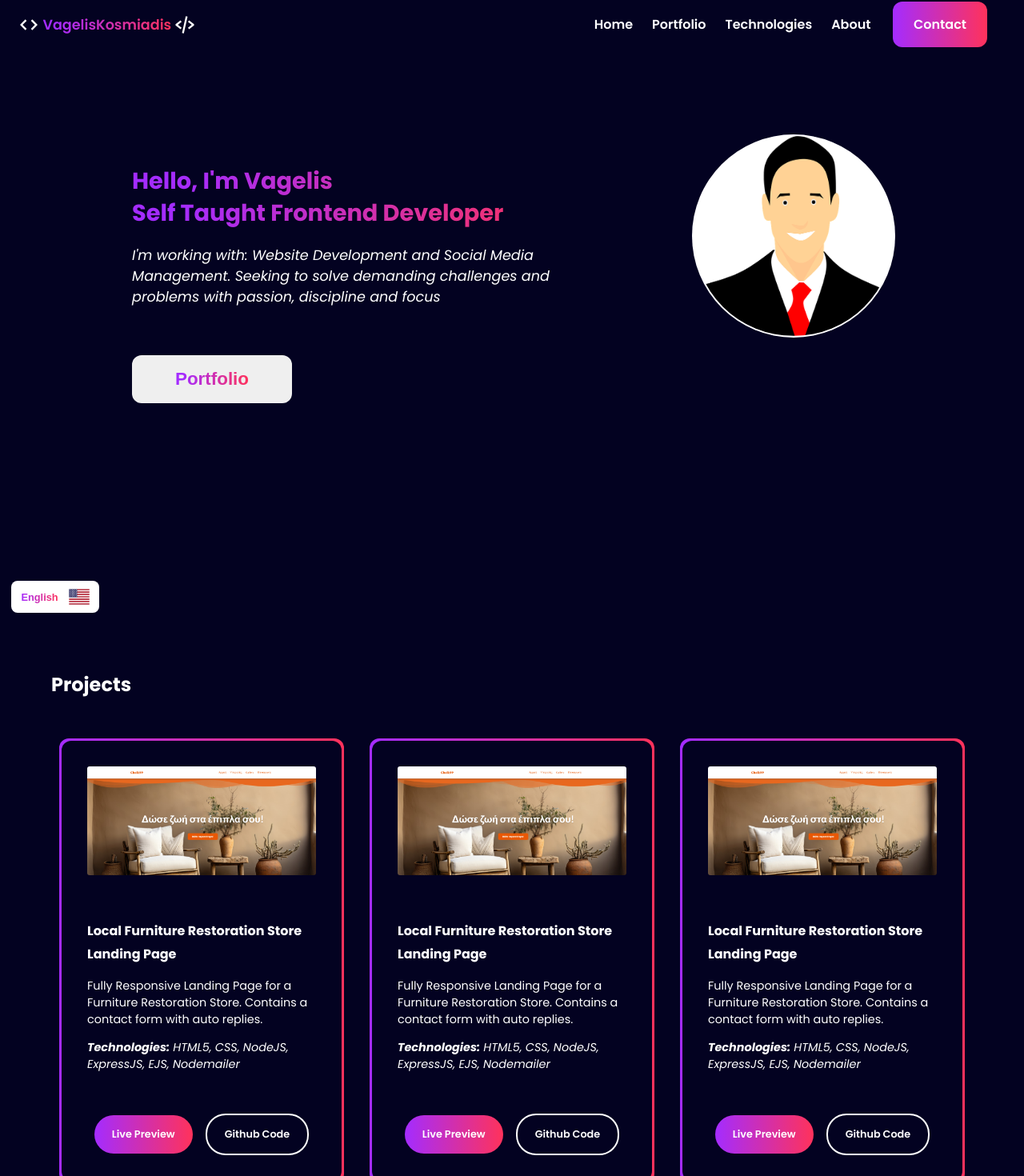
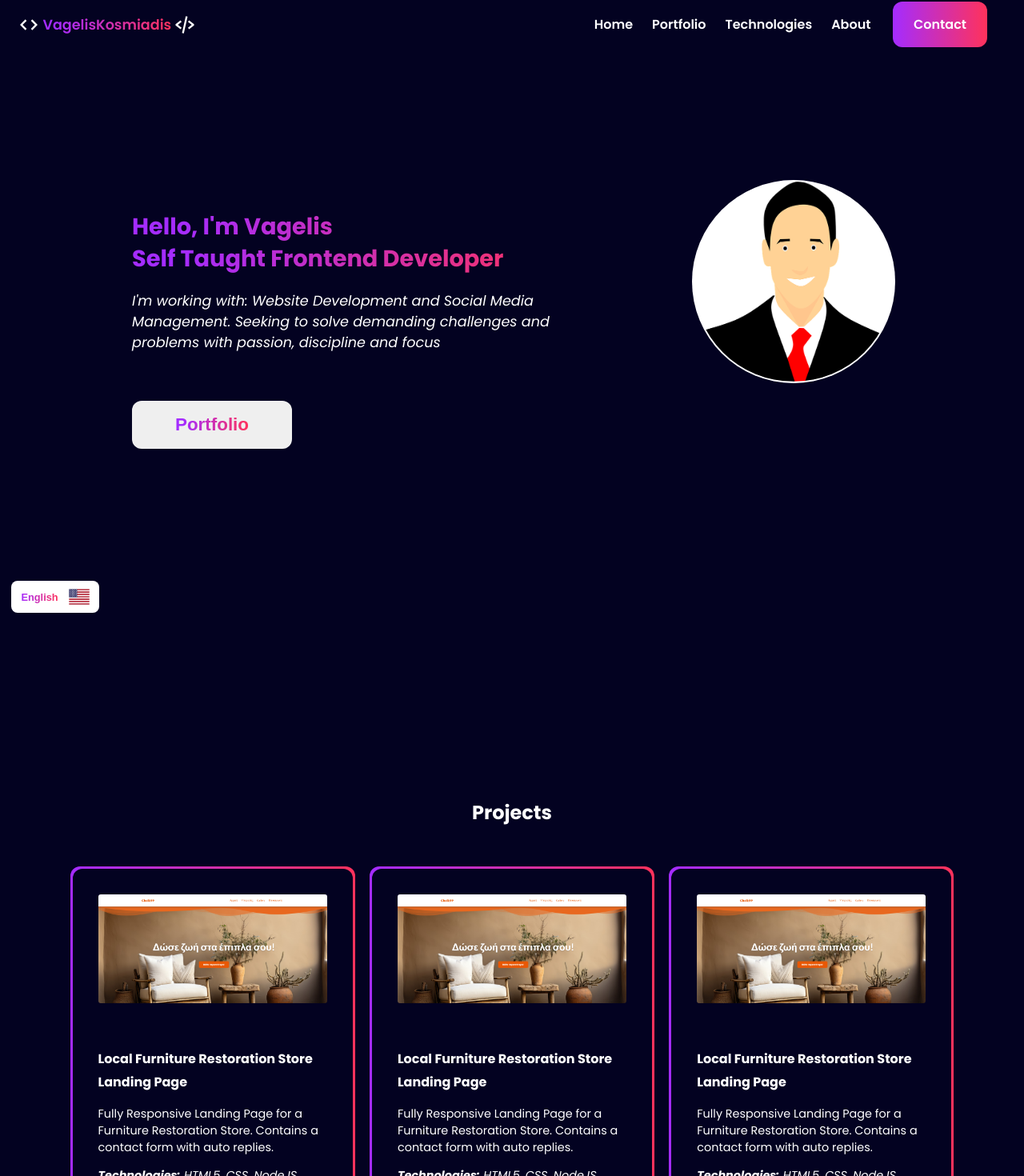
Before and after one commit to kosmiadis/personal_portfolio, a React (Create React App) app: page / in a window 1280 px wide. Shown: the part 20-1490 px from the top of the page at 80% size. Built offline with nearby package versions, Linux system fonts and the light colour scheme.

Commit message:
added navbar links functionality

```diff
--- a/src/App.js
+++ b/src/App.js
@@ -17,6 +17,7 @@ function App() {
   const changeLanguage = (lng) => {
     i18n.changeLanguage(lng);
   }
+
 
 
 
--- a/src/Components/Navbar.js
+++ b/src/Components/Navbar.js
@@ -1,4 +1,9 @@
 const Navbar = ({t}) => {
+
+    const homeContainer = document.querySelector('.home')
+    const projectsContainer = document.querySelector('.projects')
+    const technologiesContainer = document.querySelector('.technologies')
+    const aboutContainer = document.querySelector('.about')
 
     window.addEventListener('resize', e => {
         const curtain_menu = document.querySelector('.curtain_menu')
@@ -29,10 +34,24 @@ const Navbar = ({t}) => {
         }, 200)
     }
 
-    const handleMenuOptionClick = () => {
+    const handleMenuOptionClick = (e) => {
+        let location = null
+        if (e.target.id === 'home') {
+            location = homeContainer
+        }
+        else if (e.target.id === 'projects') {
+            location = projectsContainer
+        }
+        else if (e.target.id === 'technologies') {
+            location = technologiesContainer
+        }
+        else {
+            location = aboutContainer
+        }
         if (window.innerWidth < 769) {
             handleCloseHamburger()
         }
+        location.scrollIntoView({behavior: 'smooth'})
     }
 
   return (
@@ -58,10 +77,10 @@ const Navbar = ({t}) => {
 
             <div className="navbar_actions_wrapper">
                 <ul>
-                    <li href='#home' onClick={handleMenuOptionClick}>{t('home')}</li>
-                    <li href='#portfolio' onClick={handleMenuOptionClick}>{t('portfolio')}</li>
-                    <li href='#technologies' onClick={handleMenuOptionClick}>{t('technologies')}</li>
-                    <li href='#about' onClick={handleMenuOptionClick}>{t('about')}</li>
+                    <li id='home' onClick={(e) => handleMenuOptionClick(e)}>{t('home')}</li>
+                    <li id='projects' onClick={(e) => handleMenuOptionClick(e)}>{t('portfolio')}</li>
+                    <li id='technologies' onClick={(e) => handleMenuOptionClick(e)}>{t('technologies')}</li>
+                    <li id='about' onClick={(e) => handleMenuOptionClick(e)}>{t('about')}</li>
                 </ul>
             </div>
 
--- a/src/styles/home/home.scss
+++ b/src/styles/home/home.scss
@@ -8,17 +8,18 @@
     }
 }
 
-
 div.home > * {
     color: white;
 }
 
 div.home {
-    outline: unset !important;
     display: flex;
     flex-direction: column;
     align-items: center;
+    justify-content: center;
+
     div.home_inner_wrapper {
+        margin-top: -200px;
         width: 85%;
         max-width: 950px;
         height: min-content;
@@ -141,7 +142,6 @@ div.home {
 @media screen and (min-width: 769px) {
     div.home {
         div.home_inner_wrapper {
-            margin-top: 3rem;
             padding: 1rem;
             width: 90%;
             display: grid;
--- a/src/styles/navbar/navbar.scss
+++ b/src/styles/navbar/navbar.scss
@@ -134,10 +134,7 @@ div.navbar {
 @media screen and (min-width: 769px) {
 
     div.navbar {
-        position: sticky;
         background-color: var(--body-bg-color);
-        z-index: 10;
-        top: 0;
         padding: 1.4rem;
         margin-inline: auto;
         display: flex;
--- a/src/styles/projects/projects.css
+++ b/src/styles/projects/projects.css
@@ -1 +1 @@
-@import"./project.scss";div.projects{display:flex;flex-direction:column;width:100%;gap:60px}div.projects h2{width:80%;margin-inline:auto;text-align:left}@media screen and (min-width: 769px){div.projects{grid-template-columns:repeat(3, auto);grid-template-rows:max-content}div.projects h2{grid-column-start:1;grid-column-end:-1}}
+@import"./project.scss";div.projects{min-height:80vh;display:flex;flex-direction:column;padding:1rem}div.projects h2#projects_heading{text-align:center}div.projects div.projects_wrapper{align-self:center;width:90%;display:flex;flex-wrap:wrap;gap:50px;justify-content:center;align-items:center}div.projects div.projects_wrapper div.project{margin:auto}div.projects #projects_heading{margin:0;margin-top:100px;margin-bottom:50px}@media screen and (min-width: 769px){div.projects div.projects_wrapper{gap:unset;row-gap:50px;justify-content:space-between}}
--- a/src/styles/projects/projects.scss
+++ b/src/styles/projects/projects.scss
@@ -1,33 +1,43 @@
 @import url('./project.scss');
 
 div.projects {
-    min-height: 100vh;
-    max-width: 1400px;
+    min-height: 80vh;
     display: flex;
     flex-direction: column;
     padding: 1rem;
 
+    h2#projects_heading {
+        text-align: center;
+    }
+
     div.projects_wrapper {
+        align-self: center;
+        width: 90%;
         display: flex;
         flex-wrap: wrap;
-        gap: 2rem;
+        gap: 50px;
         justify-content: center;
+        align-items: center;
+
+        div.project {
+            margin: auto;
+        }
     }
 
     & #projects_heading {
-        padding-left: 3rem;
         margin: 0;
         margin-top: 100px;
         margin-bottom: 50px;
-        text-align: left;
     }
 }
 
 @media screen and (min-width: 769px) {
     div.projects {
-        & h2 {
-            grid-column-start: 1;
-            grid-column-end: -1;
+
+        div.projects_wrapper {
+            gap: unset;
+            row-gap: 50px;
+            justify-content: space-between;
         }
     }
 }
--- a/src/styles/styles.css
+++ b/src/styles/styles.css
@@ -1 +1 @@
-@import"https://fonts.googleapis.com/css2?family=Poppins:ital,wght@0,100;0,200;0,300;0,400;0,500;0,600;0,700;0,800;0,900;1,100;1,200;1,300;1,400;1,500;1,600;1,700;1,800;1,900&display=swap";@import"./lang/lang.scss";@import"./navbar/navbar.scss";@import"./home/home.scss";@import"./projects/projects.scss";:root{--body-bg-color: #030221}body{margin:0;background-color:var(--body-bg-color)}body>*{box-sizing:border-box;color:#fff}div.home,div.projects,div.technologies,div.about{max-width:1400px;margin:auto;min-height:80vh;font-family:poppins,"Segoe UI",Tahoma,Geneva,Verdana,sans-serif}
+@import"https://fonts.googleapis.com/css2?family=Poppins:ital,wght@0,100;0,200;0,300;0,400;0,500;0,600;0,700;0,800;0,900;1,100;1,200;1,300;1,400;1,500;1,600;1,700;1,800;1,900&display=swap";@import"./lang/lang.scss";@import"./navbar/navbar.scss";@import"./home/home.scss";@import"./projects/projects.scss";:root{--body-bg-color: #030221}body{margin:0;background-color:var(--body-bg-color)}body>*{box-sizing:border-box;color:#fff}div.home,div.projects,div.technologies,div.about{max-width:1400px;margin:auto;min-height:100vh;font-family:poppins,"Segoe UI",Tahoma,Geneva,Verdana,sans-serif}
--- a/src/styles/styles.scss
+++ b/src/styles/styles.scss
@@ -22,6 +22,6 @@ body > * {
 div.home, div.projects, div.technologies, div.about {
     max-width: 1400px;
     margin: auto;
-    min-height: 80vh;
+    min-height: 100vh;
     font-family: poppins, 'Segoe UI', Tahoma, Geneva, Verdana, sans-serif;
 }
```
Also changed, not shown: src/styles/home/home.css (+1 -1 lines), src/styles/navbar/navbar.css.
